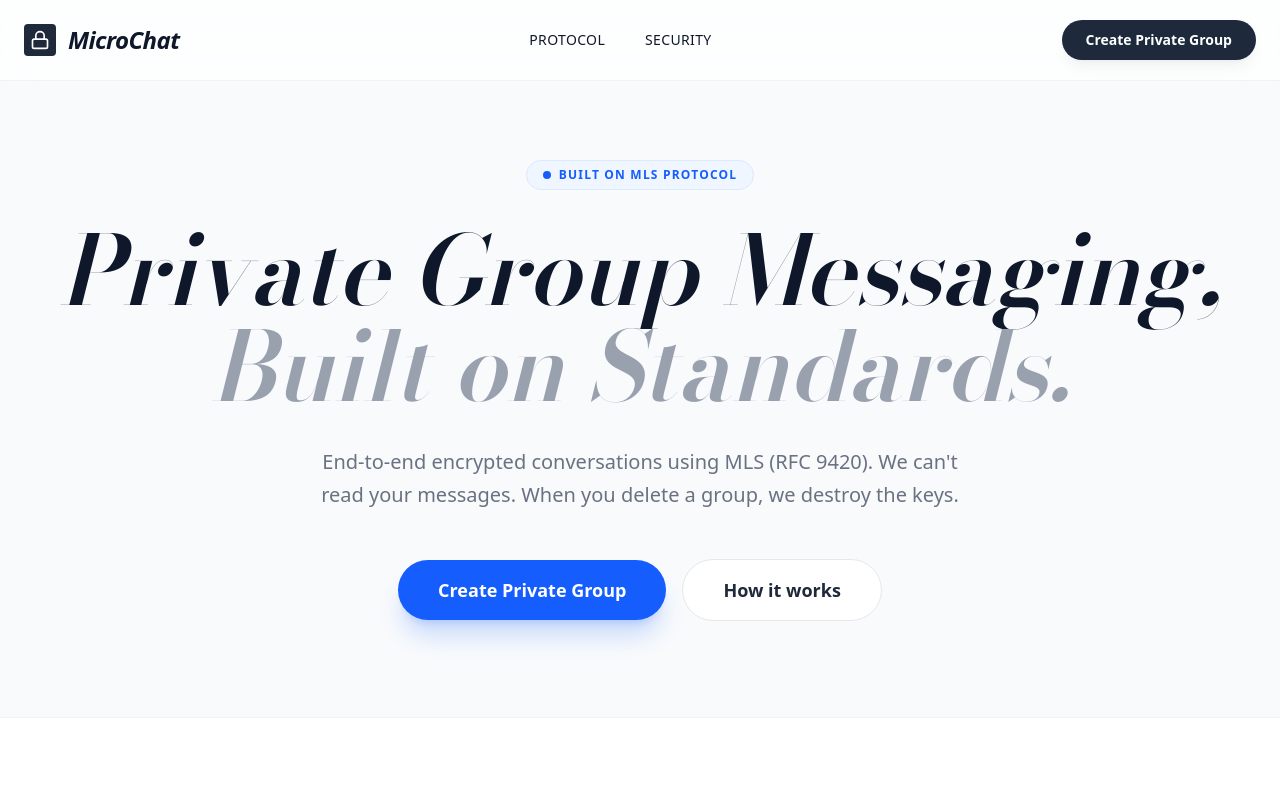
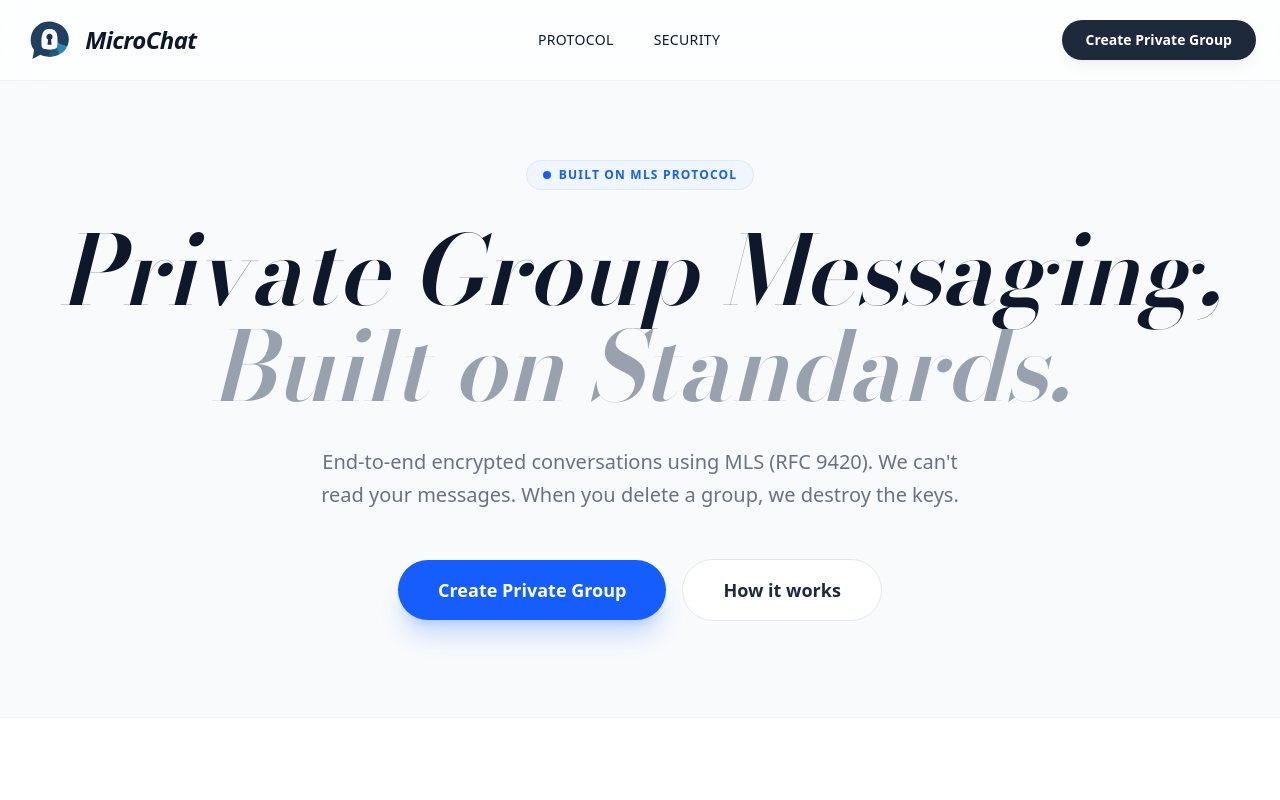
Before and after one commit to vmyazin/micro-chat-service, a Next.js app in the folder apps/web/: page / in a window 1280 px wide. Shown: the top 800 px of the page. Built offline with nearby package versions, Linux system fonts and the light colour scheme.

Commit message:
feat: add MicroChat SVG logo to site and chat headers

```diff
--- a/apps/web/app/(chat)/layout.tsx
+++ b/apps/web/app/(chat)/layout.tsx
@@ -63,8 +63,8 @@
       >
         <div className="flex flex-col h-full">
           {/* Sidebar header */}
-          <div className="flex items-center justify-between p-4 border-b border-[var(--border-color)]">
-            <h2 className="font-bold text-lg">Groups</h2>
+          <div className="flex items-center justify-between px-4 py-2 border-b border-[var(--border-color)]">
+            <img src="/images/mc-logo-vector-8863.svg" alt="MicroChat Logo" className="h-12 w-auto" />
             <button
               type="button"
               onClick={() => setSidebarOpen(false)}
--- a/apps/web/components/site-header.tsx
+++ b/apps/web/components/site-header.tsx
@@ -12,9 +12,7 @@
     <nav className="fixed top-0 left-0 right-0 z-50 bg-white/70 backdrop-blur-xl border-b border-gray-200/50">
       <div className="max-w-7xl mx-auto px-6 h-20 flex items-center justify-between">
         <Link href="/" className="flex items-center gap-3 cursor-pointer group">
-          <div className="w-8 h-8 bg-foreground flex items-center justify-center rounded-sm transition-transform duration-300 group-hover:rotate-45">
-            <Lock className="w-5 h-5 text-white" />
-          </div>
+          <img src="/images/mc-logo-vector-8863.svg" alt="MicroChat Logo" className="h-12 w-auto transition-transform duration-300 group-hover:scale-105" />
           <span className="text-2xl tracking-tight font-semibold italic font-heading text-slate-900">MicroChat</span>
         </Link>
 
```
Also changed, not shown: apps/web/public/images/mc-logo-vector-8863.svg (added).
